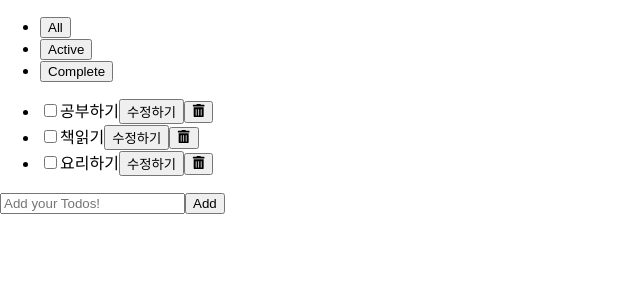
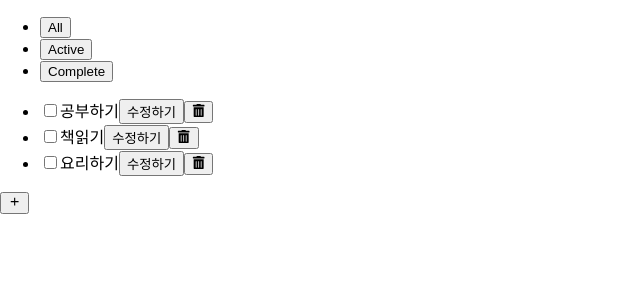
Before and after one commit to lee-jooyeon/todoApp_pj, a React (Create React App) app: page / in a window 1280 px wide. Shown: the top 300 px of the page, without its empty margins (0-640 px from the left). Built offline with nearby package versions, Linux system fonts and the light colour scheme.

Commit message:
Fix todo 추가 기능 및 스타일 수정

```diff
--- a/src/components/ToDoCreate.jsx
+++ b/src/components/ToDoCreate.jsx
@@ -1,36 +1,83 @@
-import { useState } from 'react';
+import React, { useEffect, useRef, useState   } from 'react';
 import { v4 as uuidv4 } from 'uuid';
+import { MdAdd, MdClose } from 'react-icons/md';
 
 export default function ToDoCreate({ onAdd }) {
   const [text, setText] = useState('');
+  const [onOpen, setOnOpen] = useState(false);
+  const textCursor = useRef();
 
-  const onChangeValue = e => {
+  const onChangeText = e => {
     setText(e.target.value);
   };
 
   const onSubmitHandler = e => {
     e.preventDefault();
-    if (text.trim() === '') {
+    if(text.trim().length === 0){
       return;
     } else {
       onAdd({
         id: uuidv4(),
-        status: 'Active',
         text,
+        status: 'Active'
       });
     }
     setText('');
   };
 
+  const onClickHandler = () => {
+    setOnOpen(!onOpen);
+  };
+
+  useEffect(() => {
+    if(onOpen){
+      textCursor.current.focus();
+    }
+  }, [onOpen]);
+
+  // 마운트되었을 때 localStorage 데이터 불러오기
+  // useEffect(() => {
+  //   const localItems = localStorage.getItem('todolists');
+  //   if (localItems) {
+  //     onAddHandler(JSON.parse(localItems));
+  //   }
+  //   const localId = localStorage.getItem('id');
+  //   if (localId) {
+  //     setId(parseInt(localId) + 1);
+  //   }
+  // }, []);
+
   return (
-    <form onSubmit={onSubmitHandler}>
-      <input
-        type='text'
-        placeholder='Add your Todos!'
-        value={text}
-        onChange={onChangeValue}
-      />
-      <button>Add</button>
-    </form>
+    <div>
+      {onOpen ? (
+        <form className='input_form' onSubmit={onSubmitHandler}>
+           <input
+              type='text'
+              name='item'
+              placeholder='Add new todo'
+              className='input_box'
+              ref={textCursor}
+              value={text}
+              onChange={onChangeText}
+            />
+        </form>
+      ) : (
+        ''
+      )}
+      {!onOpen ? (
+        <button className='plus_btn' onClick={onClickHandler}>
+          <MdAdd />
+        </button>
+      ) : (
+        ''
+      )}
+      {onOpen ? (
+        <button className='plus_btn close animate-move-button' onClick={onClickHandler}>
+          <MdClose />
+        </button>
+      ) : (
+        ''
+      )}
+    </div>
   );
 }
```
